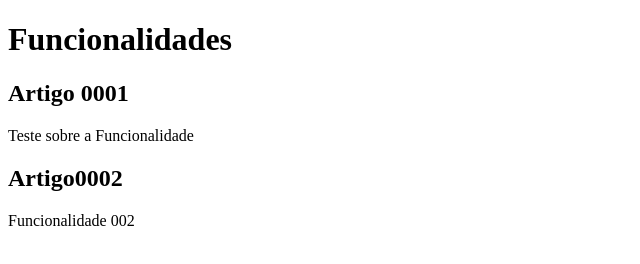
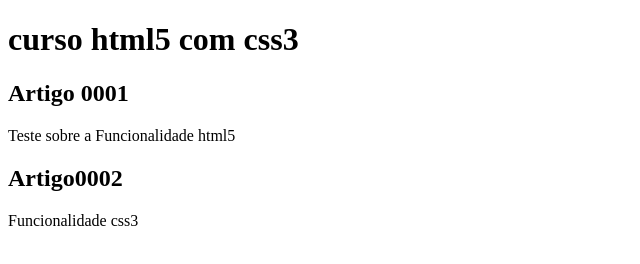
Before and after one commit to Rodolfo35/projeto-site, a plain HTML site: page index.html in a window 1280 px wide. Shown: the whole page, without its empty margins (0-640 px from the left). Drawn offline with Linux system fonts and the light colour scheme.

Commit message:
Comitando no conteudo

```diff
--- a/index.html
+++ b/index.html
@@ -9,15 +9,15 @@
 <body>
    <main>
          <header>
-             <h1>Funcionalidades</h1>
+             <h1>curso html5 com css3</h1>
              <article>
 
             <h2>Artigo 0001</h2>
-            <p>Teste sobre a Funcionalidade</p>
+            <p>Teste sobre a Funcionalidade html5</p>
               </article>
              <article>
                  <h2>Artigo0002</h2>
-                 <p>Funcionalidade 002</p>
+                 <p>Funcionalidade css3</p>
              </article>
          </header>
 
```
